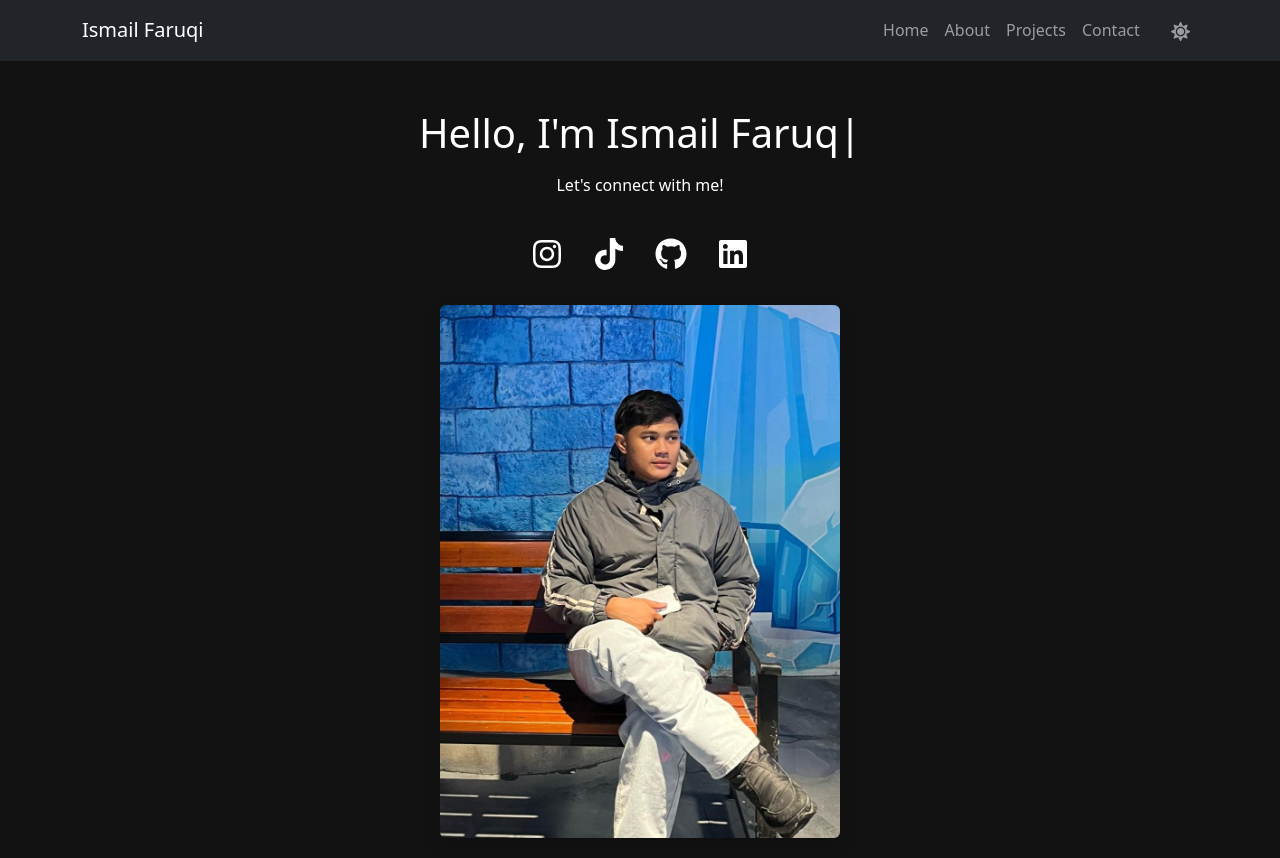
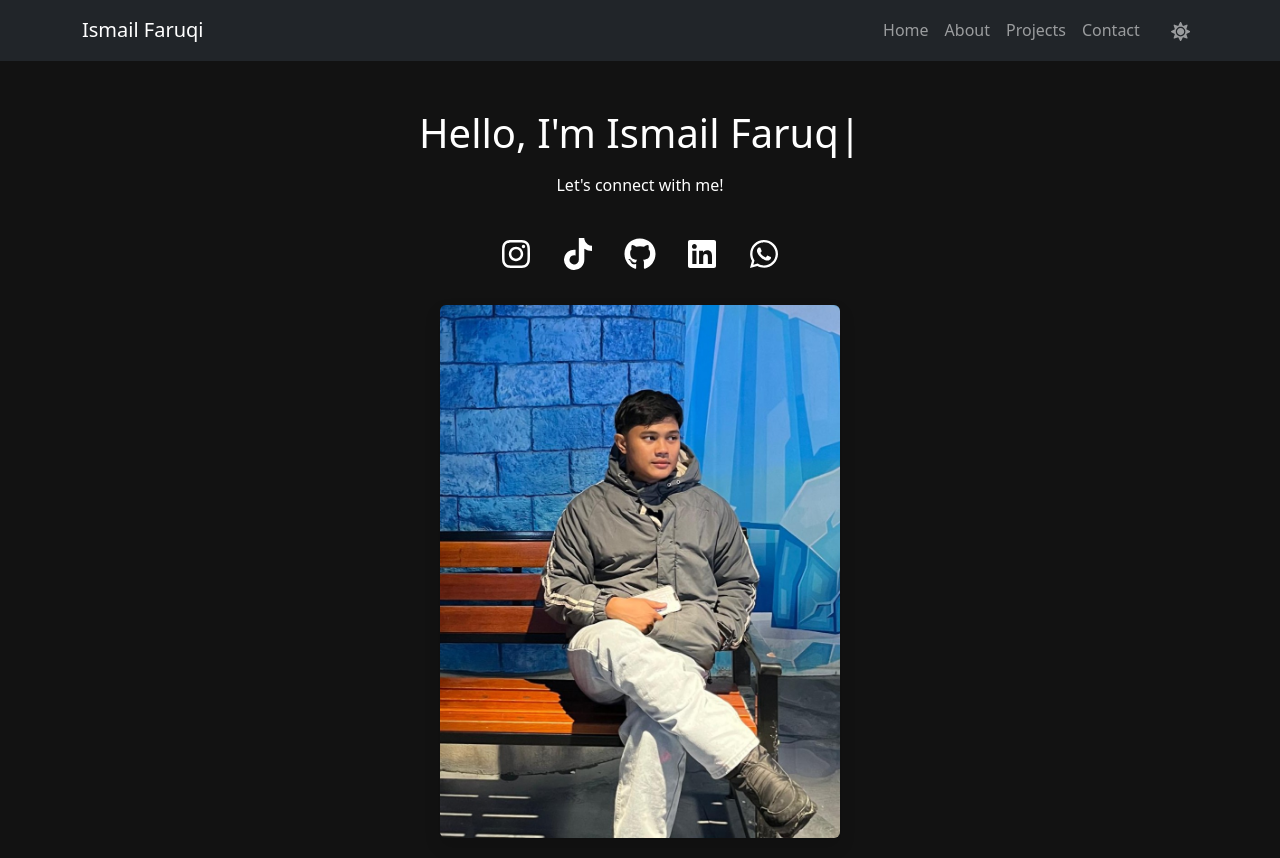
Before and after one commit to faruqi02/ismailfaruqifaisol-my, a React (Create React App) app in the folder frontend/: page / in a window 1280 px wide. Built offline with nearby package versions, Linux system fonts and the light colour scheme.

Commit message:
Added WhatsApp icon and deep link to Home.js

```diff
--- a/frontend/package.json
+++ b/frontend/package.json
@@ -11,6 +11,7 @@
     "react": "^19.1.1",
     "react-bootstrap": "^2.10.10",
     "react-dom": "^19.1.1",
+    "react-icons": "^5.5.0",
     "react-router-dom": "^7.8.2",
     "react-scripts": "5.0.1",
     "react-typed": "^2.0.12",
--- a/frontend/src/App.css
+++ b/frontend/src/App.css
@@ -58,3 +58,4 @@
 .social-icon.tiktok:hover { color: cyan; }
 .social-icon.github:hover { color: #333; }
 .social-icon.linkedin:hover { color: #0077B5; }
+.social-icon.whatsapp:hover { color: #25D366; }
--- a/frontend/src/pages/Contact.js
+++ b/frontend/src/pages/Contact.js
@@ -6,7 +6,7 @@ function Contact({ theme }) {
 
       <ul className="list-unstyled">
         <li>
-          📧 Email: <a href="mailto:ismailfaruqifaisol@gmail.com">ismailfaruqifaisol@gmail.com</a>
+          📧 Email: <a href="mailto:ismailfaruqif@gmail.com">ismailfaruqif@gmail.com</a>
         </li>
         <li>
           💼 LinkedIn:{" "}
--- a/frontend/src/pages/Home.js
+++ b/frontend/src/pages/Home.js
@@ -1,5 +1,11 @@
 import { ReactTyped } from "react-typed";
-import { FaInstagram, FaTiktok, FaGithub, FaLinkedin } from "react-icons/fa";
+import {
+  FaInstagram,
+  FaTiktok,
+  FaGithub,
+  FaLinkedin,
+  FaWhatsapp,
+} from "react-icons/fa";
 import profilePic from "../assets/profile.jpg";
 
 function Home({ theme }) {
@@ -16,7 +22,9 @@ function Home({ theme }) {
       </h1>
       <p className="mb-4">Let's connect with me!</p>
 
-      <div style={{ marginTop: "30px", marginBottom: "30px", fontSize: "2rem" }}>
+      <div
+        style={{ marginTop: "30px", marginBottom: "30px", fontSize: "2rem" }}
+      >
         <a
           href="https://www.instagram.com/ismailfaruqi._/"
           target="_blank"
@@ -49,6 +57,15 @@ function Home({ theme }) {
         >
           <FaLinkedin />
         </a>
+        {/* 🟢 WhatsApp link added */}
+        <a
+          href="https://wa.me/60175964958?text=Hi%20Im%20from%20your%20website!%20My%20name%20is%20"
+          target="_blank"
+          rel="noopener noreferrer"
+          className={`social-icon whatsapp ${theme}`}
+        >
+          <FaWhatsapp />
+        </a>
       </div>
 
       <img
```
Also changed, not shown: 1 other file (tests, documents, lock files or other folders).
